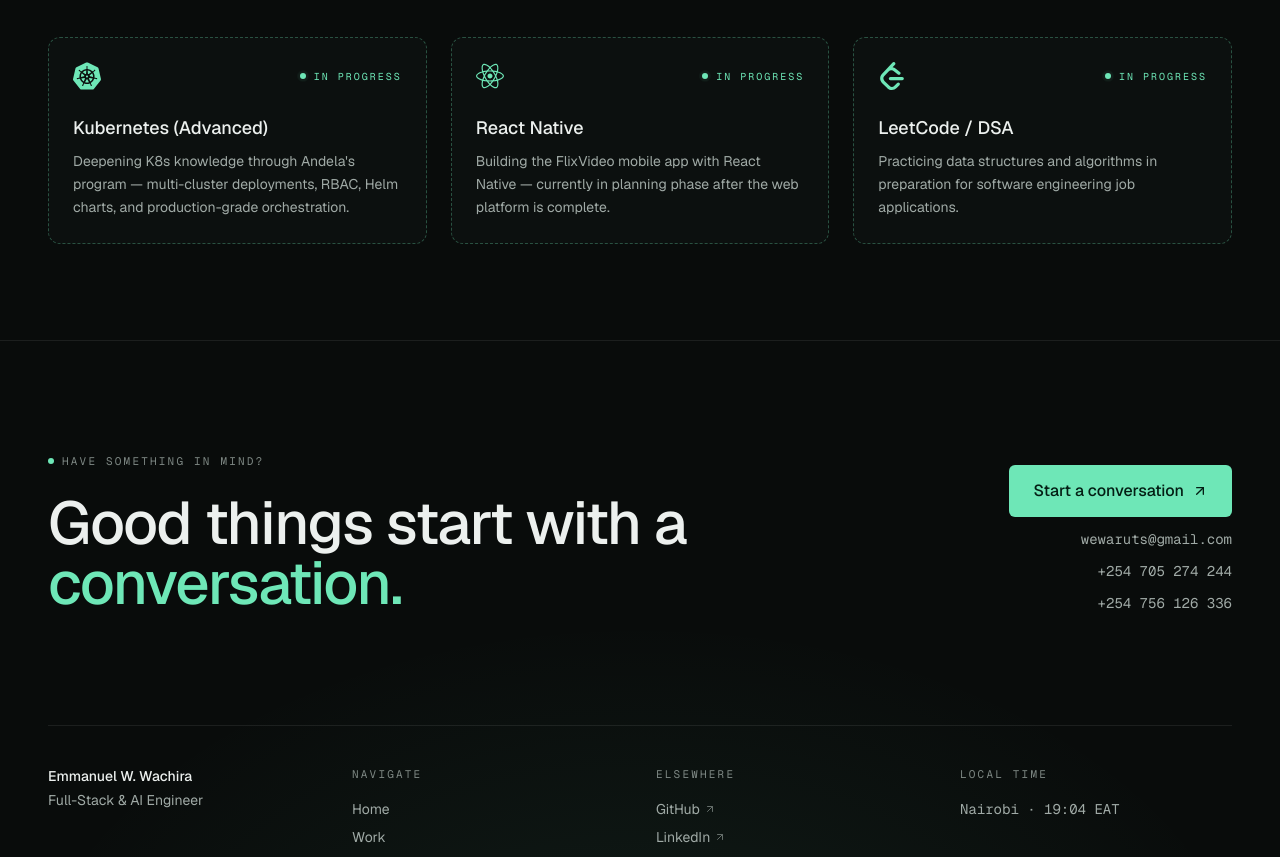
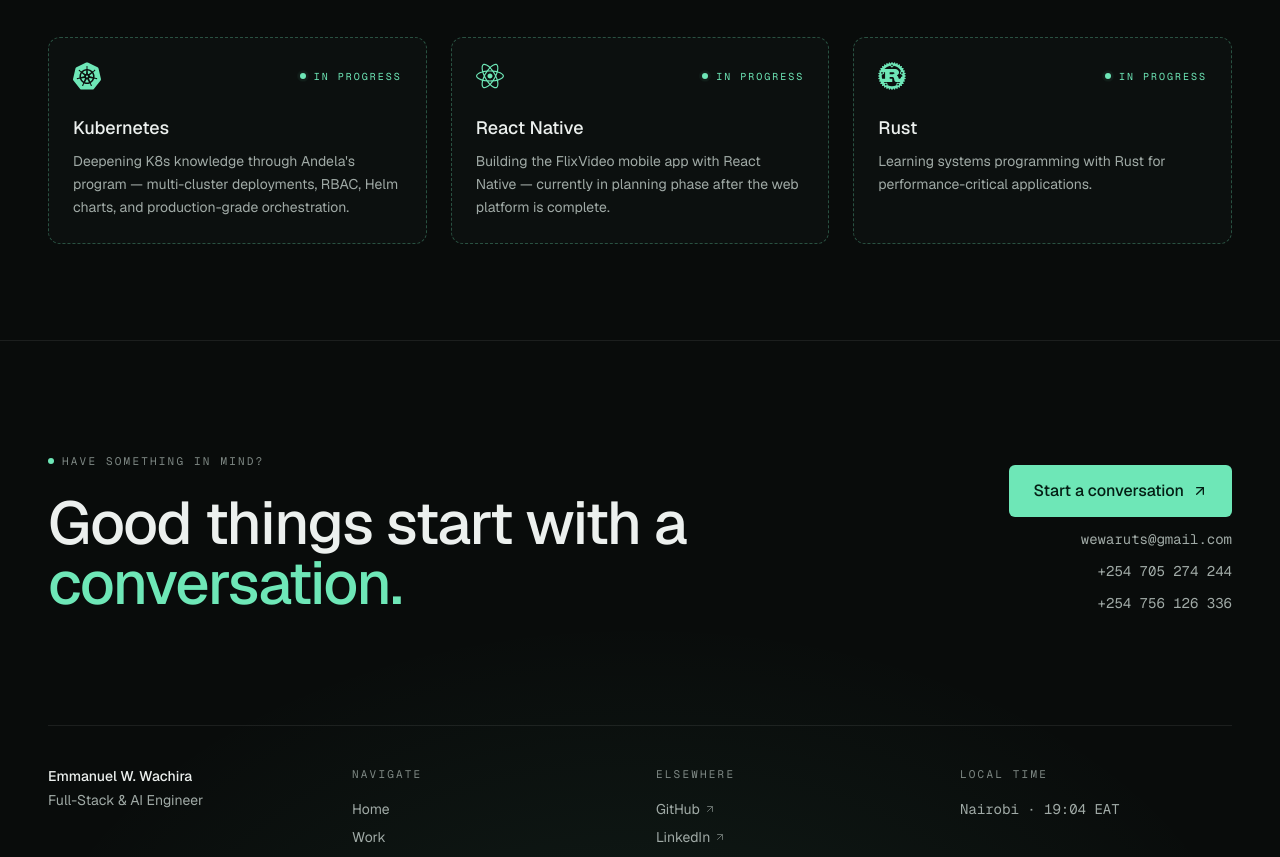
Before and after one commit to wachira7/wew-portfolio, a Next.js app in the folder wew-portfolio/: page /tech-stack in a window 1280 px wide. Shown: the part 3726-4583 px from the top of the page. Built offline with nearby package versions, Linux system fonts and the light colour scheme; no server answers.

Commit message:
edited learning section from dsa to rust

```diff
--- a/wew-portfolio/content/stack.ts
+++ b/wew-portfolio/content/stack.ts
@@ -29,6 +29,7 @@ import {
   SiTypescript,
   SiYarn,
   SiLeetcode,
+  SiRust,
 } from 'react-icons/si';
 
 export type StackCategory = 'ai' | 'frontend' | 'backend' | 'database' | 'devops' | 'storage' | 'payments' | 'tools';
@@ -371,7 +372,7 @@ export const technologies: Technology[] = [
 
 export const learning: { name: string; description: string; icon: IconType }[] = [
   {
-    name: 'Kubernetes (Advanced)',
+    name: 'Kubernetes',
     description: 'Deepening K8s knowledge through Andela\'s program — multi-cluster deployments, RBAC, Helm charts, and production-grade orchestration.',
     icon: SiKubernetes,
   },
@@ -381,8 +382,8 @@ export const learning: { name: string; description: string; icon: IconType }[] =
     icon: FaReact,
   },
   {
-    name: 'LeetCode / DSA',
-    description: 'Practicing data structures and algorithms in preparation for software engineering job applications.',
-    icon: SiLeetcode,
+    name: 'Rust',
+    description: 'Learning systems programming with Rust for performance-critical applications.',
+    icon: SiRust,
   },
 ];
```
